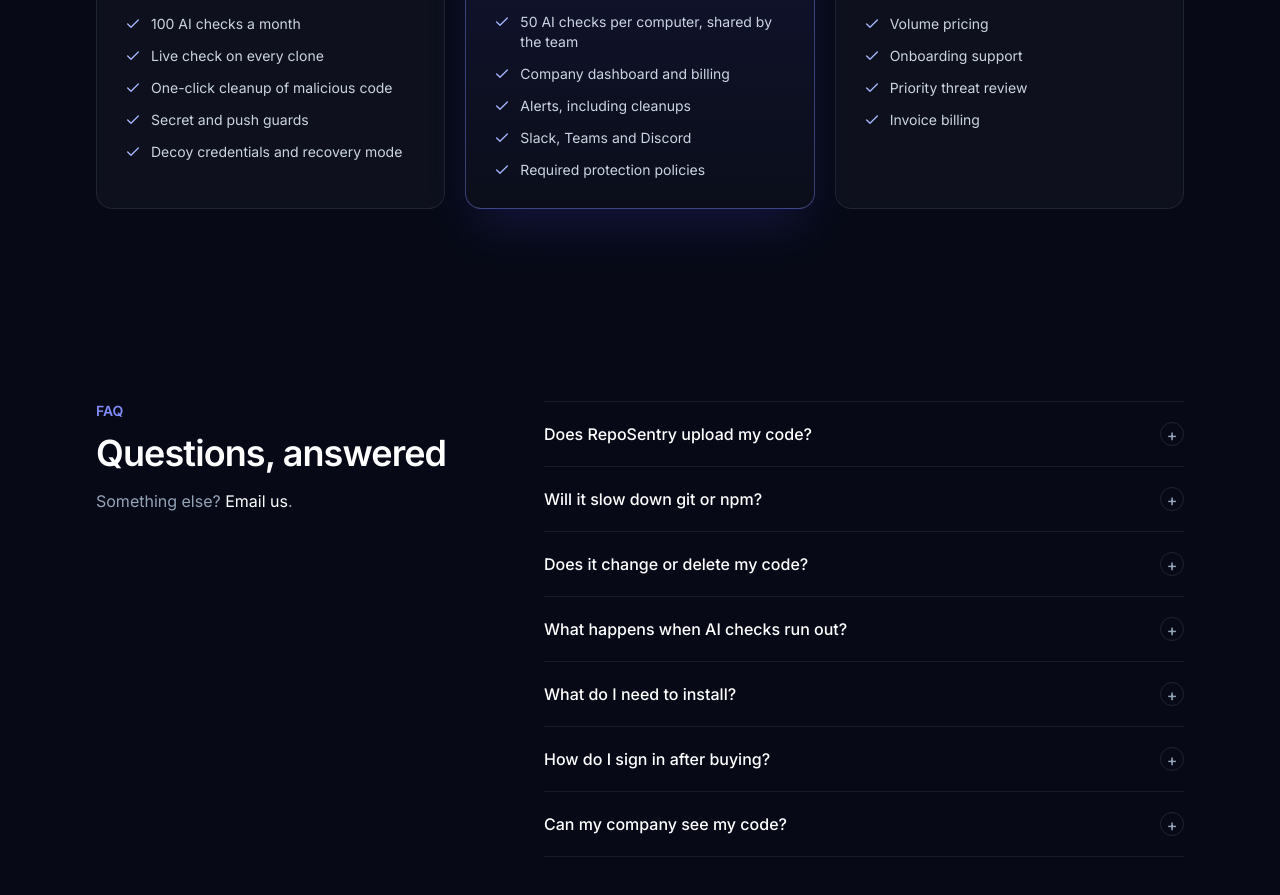
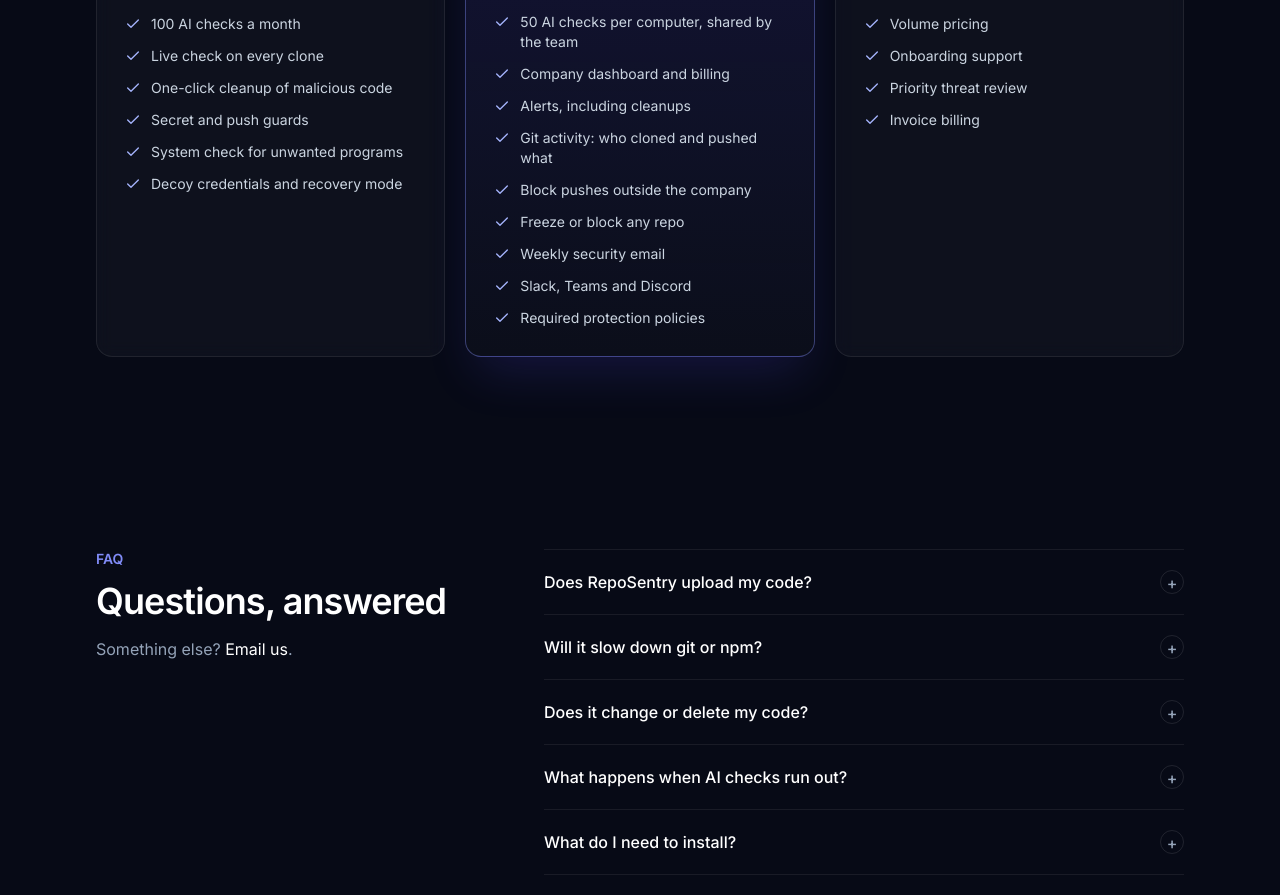
Before and after one commit to AHAdd40451/reposentry-releases, a Next.js app: page / in a window 1280 px wide. Shown: the part 6240-7135 px from the top of the page. Built offline with nearby package versions, Linux system fonts and the light colour scheme; no server answers.

Commit message:
Pricing: team git control, system check and weekly email; FAQ on what admins see

```diff
--- a/app/page.tsx
+++ b/app/page.tsx
@@ -289,7 +289,7 @@ function Pricing() {
       text: 'For developers who clone code from strangers.',
       cta: 'Start 7-day free trial',
       href: SIGNUP.individual,
-      features: ['Up to 2 computers', '100 AI checks a month', 'Live check on every clone', 'One-click cleanup of malicious code', 'Secret and push guards', 'Decoy credentials and recovery mode'],
+      features: ['Up to 2 computers', '100 AI checks a month', 'Live check on every clone', 'One-click cleanup of malicious code', 'Secret and push guards', 'System check for unwanted programs', 'Decoy credentials and recovery mode'],
     },
     {
       name: 'Team',
@@ -300,7 +300,7 @@ function Pricing() {
       cta: 'Start for your team',
       href: SIGNUP.team,
       highlight: true,
-      features: ['Everything in Individual', '50 AI checks per computer, shared by the team', 'Company dashboard and billing', 'Alerts, including cleanups', 'Slack, Teams and Discord', 'Required protection policies'],
+      features: ['Everything in Individual', '50 AI checks per computer, shared by the team', 'Company dashboard and billing', 'Alerts, including cleanups', 'Git activity: who cloned and pushed what', 'Block pushes outside the company', 'Freeze or block any repo', 'Weekly security email', 'Slack, Teams and Discord', 'Required protection policies'],
     },
     {
       name: 'Enterprise',
@@ -354,7 +354,7 @@ function Faq() {
     ['What happens when AI checks run out?', 'You stay protected. Repos are still checked with local rules and the threat network; only the AI explanation pauses until next month. Teams can add computers any time.'],
     ['What do I need to install?', 'Just the app. On Windows, Git must be installed (git-scm.com). Windows 10/11 already includes everything else.'],
     ['How do I sign in after buying?', 'Create your account (Google or email), start your 7-day free trial, then download the app and choose “Sign in with browser”. Protection turns on automatically.'],
-    ['Can my company see my code?', 'No. On team plans, admins see check results and alerts, never the contents of your repositories.'],
+    ['Can my company see my code?', 'No. On team plans, admins see check results, alerts, repo and branch names and commit titles, never the contents of your code. The app shows each employee exactly what is shared.'],
   ];
   return (
     <section id="faq" className="scroll-mt-20 py-24">
```
